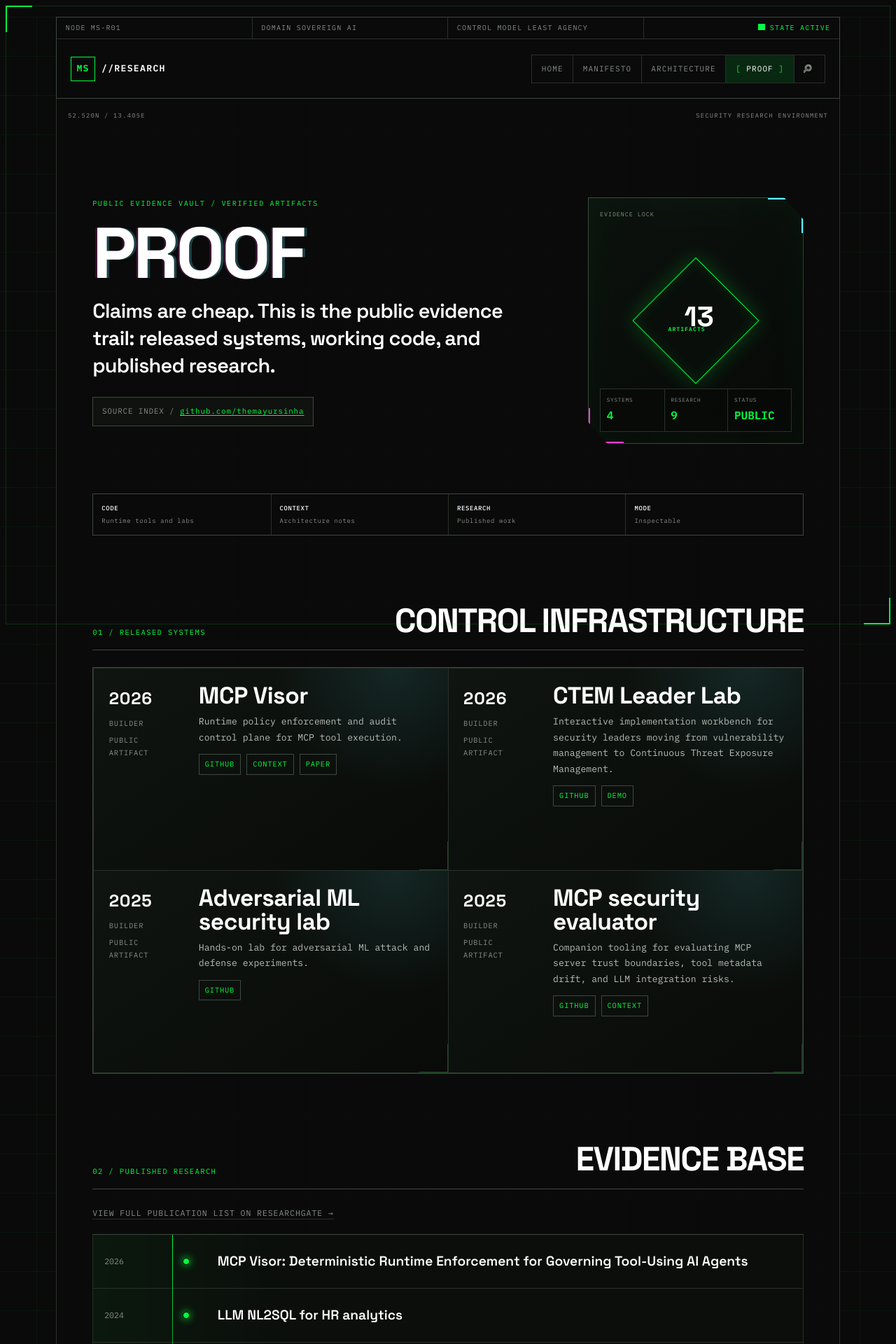
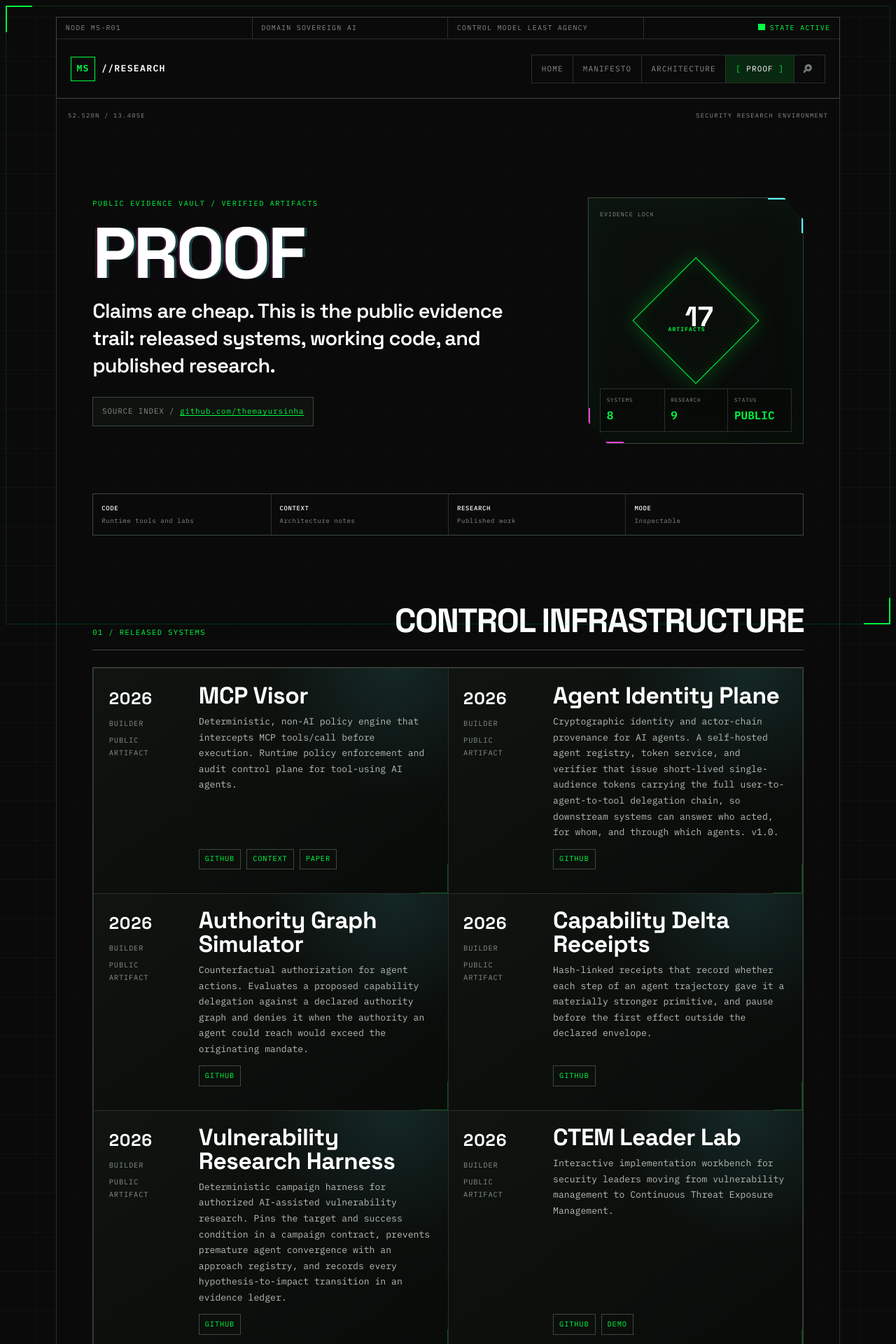
Before and after one commit to themayursinha/blog, a Jekyll site: the page built from proof.md, in a window 1280 px wide. Shown: the top 1920 px of the page at 70% size. Built offline with Jekyll 4.4.1, drawn with Linux system fonts in a browser that asks for light colours; some of the changed text lies outside the part shown.

Commit message:
proof: add Trust Plane systems and bottom-align card links
- agent-identity-plane, authority-graph-simulator, capability-delta-receipts, vuln-research-harness added to the released systems grid
- MCP Visor summary now leads with the deterministic non-AI policy engine at tools/call
- systems ordered Visor, Identity Plane, Authority Graph, Capability Delta, VRH, CTEM (same-year order is reversed by the template's sort+reverse, documented in the data file)
- proof card link rows bottom-align across a row instead of floating under variable summary lengths

```diff
--- a/_data/projects.yml
+++ b/_data/projects.yml
@@ -1,3 +1,6 @@
+# Proof page data. Ordering note: proof.md does `sort: "year"` then `reverse`, so
+# entries render newest-year-first, and WITHIN the same year the rendered order is the
+# REVERSE of file order. Write same-year entries bottom-up in the order you want them shown.
 - id: understanding-iot-botnets
   title: Understanding IoT botnets
   summary: IoT botnet behavior analysis with practical detection insights.
@@ -79,29 +82,16 @@
     - label: Publication
       url: https://www.researchgate.net/publication/407908047_MCP_Visor_Deterministic_Runtime_Enforcement_for_Governing_Tool-Using_AI_Agents
 
-- id: ctem-leader-lab
-  title: CTEM Leader Lab
-  summary: Interactive implementation workbench for security leaders moving from vulnerability management to Continuous Threat Exposure Management.
+# --- Builder entries, 2025 block (renders MCP security evaluator, then Adversarial ML lab) ---
+
+- id: adversarial-ml-security-lab
+  title: Adversarial ML security lab
+  summary: Hands-on lab for adversarial ML attack and defense experiments.
   role: Builder
-  year: 2026
+  year: 2025
   links:
     - label: GitHub
-      url: https://github.com/themayursinha/ctem-leader-lab
-    - label: Demo
-      url: https://themayursinha.github.io/ctem-leader-lab/
-
-- id: mcp-visor
-  title: MCP Visor
-  summary: Runtime policy enforcement and audit control plane for MCP tool execution.
-  role: Builder
-  year: 2026
-  links:
-    - label: GitHub
-      url: https://github.com/themayursinha/mcp-visor
-    - label: Context
-      url: https://themayursinha.com/architecture/2026/05/25/mcp-visor-runtime-policy-enforcement-for-ai-agents/
-    - label: Paper
-      url: https://www.researchgate.net/publication/407908047_MCP_Visor_Deterministic_Runtime_Enforcement_for_Governing_Tool-Using_AI_Agents
+      url: https://github.com/themayursinha/adversarial-ml-lab
 
 - id: mcp-security-evaluator
   title: MCP security evaluator
@@ -114,11 +104,64 @@
     - label: Context
       url: https://themayursinha.com/architecture/2026/05/06/mcp-security-the-new-supply-chain-risk-for-ai-agents/
 
-- id: adversarial-ml-security-lab
-  title: Adversarial ML security lab
-  summary: Hands-on lab for adversarial ML attack and defense experiments.
+# --- Builder entries, 2026 block (renders Visor, Identity Plane, Authority Graph, Capability Delta, VRH, CTEM) ---
+
+- id: ctem-leader-lab
+  title: CTEM Leader Lab
+  summary: Interactive implementation workbench for security leaders moving from vulnerability management to Continuous Threat Exposure Management.
   role: Builder
-  year: 2025
+  year: 2026
   links:
     - label: GitHub
-      url: https://github.com/themayursinha/adversarial-ml-lab
+      url: https://github.com/themayursinha/ctem-leader-lab
+    - label: Demo
+      url: https://themayursinha.github.io/ctem-leader-lab/
+
+- id: vuln-research-harness
+  title: Vulnerability Research Harness
+  summary: Deterministic campaign harness for authorized AI-assisted vulnerability research. Pins the target and success condition in a campaign contract, prevents premature agent convergence with an approach registry, and records every hypothesis-to-impact transition in an evidence ledger.
+  role: Builder
+  year: 2026
+  links:
+    - label: GitHub
+      url: https://github.com/themayursinha/vuln-research-harness
+
+- id: capability-delta-receipts
+  title: Capability Delta Receipts
+  summary: Hash-linked receipts that record whether each step of an agent trajectory gave it a materially stronger primitive, and pause before the first effect outside the declared envelope.
+  role: Builder
+  year: 2026
+  links:
+    - label: GitHub
+      url: https://github.com/themayursinha/capability-delta-receipts
+
+- id: authority-graph-simulator
+  title: Authority Graph Simulator
+  summary: Counterfactual authorization for agent actions. Evaluates a proposed capability delegation against a declared authority graph and denies it when the authority an agent could reach would exceed the originating mandate.
+  role: Builder
+  year: 2026
+  links:
+    - label: GitHub
+      url: https://github.com/themayursinha/authority-graph-simulator
+
+- id: agent-identity-plane
+  title: Agent Identity Plane
+  summary: Cryptographic identity and actor-chain provenance for AI agents. A self-hosted agent registry, token service, and verifier that issue short-lived single-audience tokens carrying the full user-to-agent-to-tool delegation chain, so downstream systems can answer who acted, for whom, and through which agents. v1.0.
+  role: Builder
+  year: 2026
+  links:
+    - label: GitHub
+      url: https://github.com/themayursinha/agent-identity-plane
+
+- id: mcp-visor
+  title: MCP Visor
+  summary: Deterministic, non-AI policy engine that intercepts MCP tools/call before execution. Runtime policy enforcement and audit control plane for tool-using AI agents.
+  role: Builder
+  year: 2026
+  links:
+    - label: GitHub
+      url: https://github.com/themayursinha/mcp-visor
+    - label: Context
+      url: https://themayursinha.com/architecture/2026/05/25/mcp-visor-runtime-policy-enforcement-for-ai-agents/
+    - label: Paper
+      url: https://www.researchgate.net/publication/407908047_MCP_Visor_Deterministic_Runtime_Enforcement_for_Governing_Tool-Using_AI_Agents
--- a/css/terminal.css
+++ b/css/terminal.css
@@ -3887,6 +3887,18 @@ body.site-search-open {
   z-index: 1;
 }
 
+/* Cards in the same grid row share a height. Anchor the link row to the bottom of
+   each card so buttons line up across the row instead of floating under variable
+   description lengths. */
+.proof-system-card .proof-entry-body {
+  display: flex;
+  flex-direction: column;
+}
+
+.proof-system-card .proof-links {
+  margin-top: auto;
+}
+
 .proof-system-card h3 {
   font-size: clamp(1.35rem, 3vw, 2.1rem);
   line-height: 1;
```
